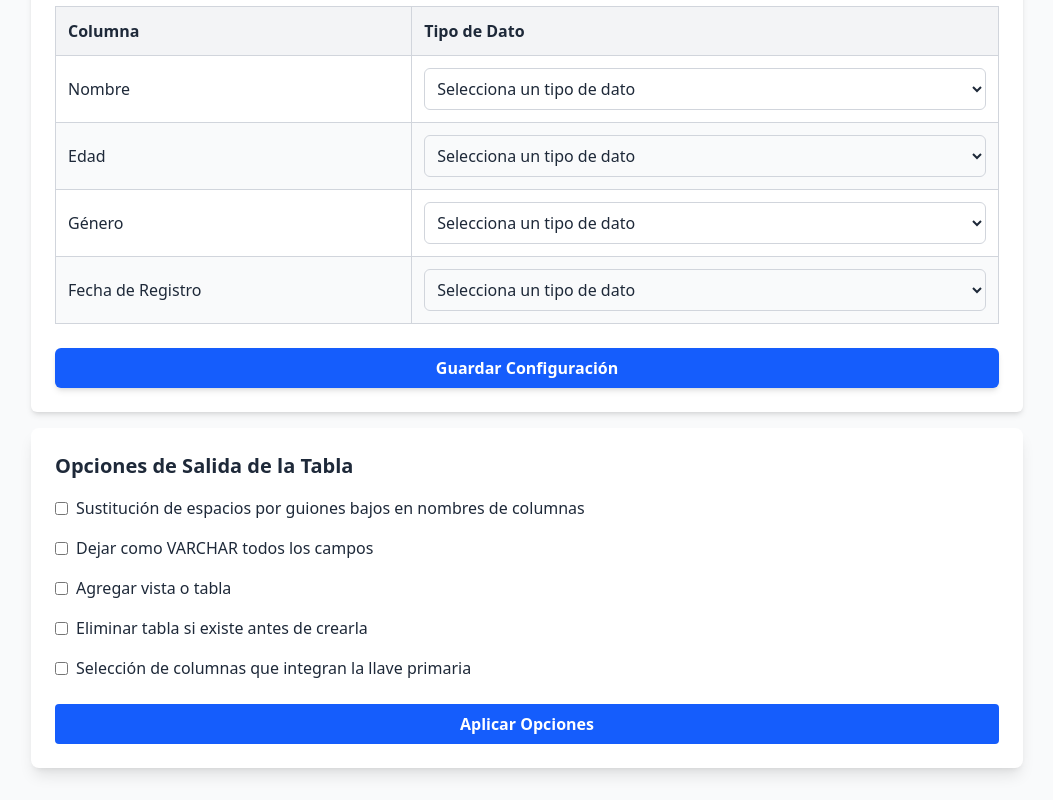
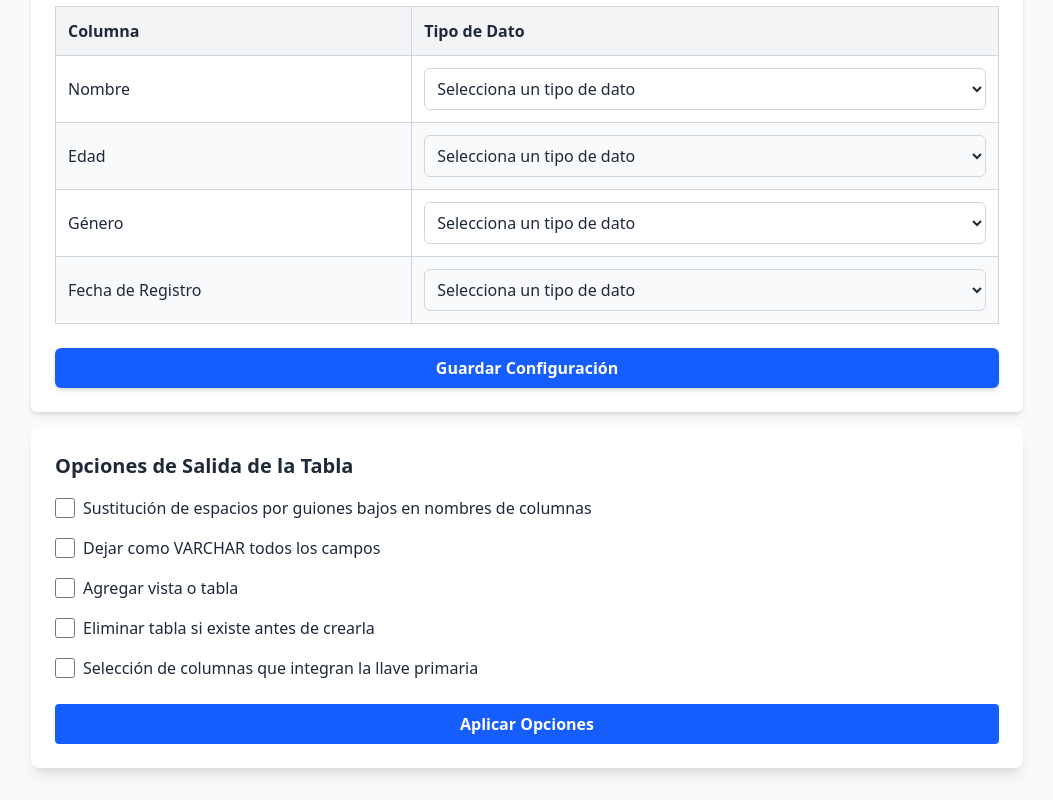
Before and after one commit to Fhernd/proy10_convertidor_csv_sql, a Vue app: page / in a window 1280 px wide. Shown: the part 1303-2103 px from the top of the page, without its empty margins (113-1166 px from the left). Built offline with nearby package versions, Linux system fonts and the light colour scheme; the HTML template or start-up script is replaced by a standard one.

Commit message:
Uso de clases utilitarias para los checkbox de las opciones del componente OpcionesSalidaTabla

```diff
--- a/src/components/OpcionesSalidaTabla.vue
+++ b/src/components/OpcionesSalidaTabla.vue
@@ -4,27 +4,27 @@
 
         <div class="flex flex-col space-y-4">
             <label class="flex items-center">
-                <input v-model="replaceSpaces" type="checkbox" class="mr-2">
+                <input v-model="replaceSpaces" type="checkbox" class="mr-2 h-5 w-5 text-blue-600 border-gray-300 rounded focus:ring focus:ring-blue-200">
                 Sustitución de espacios por guiones bajos en nombres de columnas
             </label>
 
             <label class="flex items-center">
-                <input v-model="allVarchar" type="checkbox" class="mr-2">
+                <input v-model="allVarchar" type="checkbox" class="mr-2 h-5 w-5 text-blue-600 border-gray-300 rounded focus:ring focus:ring-blue-200">
                 Dejar como VARCHAR todos los campos
             </label>
 
             <label class="flex items-center">
-                <input v-model="createView" type="checkbox" class="mr-2">
+                <input v-model="createView" type="checkbox" class="mr-2 h-5 w-5 text-blue-600 border-gray-300 rounded focus:ring focus:ring-blue-200">
                 Agregar vista o tabla
             </label>
 
             <label class="flex items-center">
-                <input v-model="dropTable" type="checkbox" class="mr-2">
+                <input v-model="dropTable" type="checkbox" class="mr-2 h-5 w-5 text-blue-600 border-gray-300 rounded focus:ring focus:ring-blue-200">
                 Eliminar tabla si existe antes de crearla
             </label>
 
             <label class="flex items-center">
-                <input v-model="selectPrimaryKey" type="checkbox" class="mr-2">
+                <input v-model="selectPrimaryKey" type="checkbox" class="mr-2 h-5 w-5 text-blue-600 border-gray-300 rounded focus:ring focus:ring-blue-200">
                 Selección de columnas que integran la llave primaria
             </label>
         </div>
```
